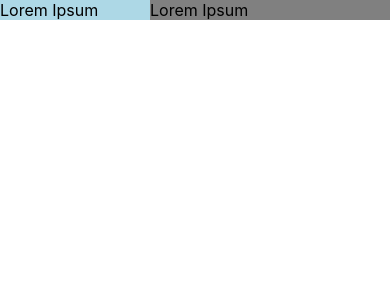
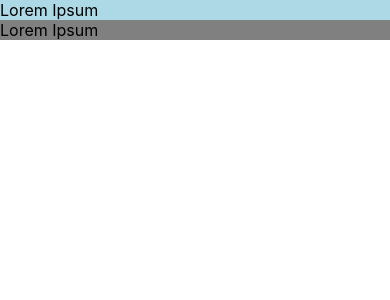
Before and after one commit to IgoVeyner/portfolio, a React (Create React App) app: page / in a window 390 px wide. Shown: the top 300 px of the page. Built offline with nearby package versions, Linux system fonts and the light colour scheme.

Commit message:
add mobile vertical layout on screen width of 700px

```diff
--- a/src/App.css
+++ b/src/App.css
@@ -4,3 +4,9 @@ main {
   padding: 0;
   margin: 0;
 }
+
+@media only screen and (max-width: 700px) {
+  main {
+    grid-template-columns: none;
+  }
+}
```
